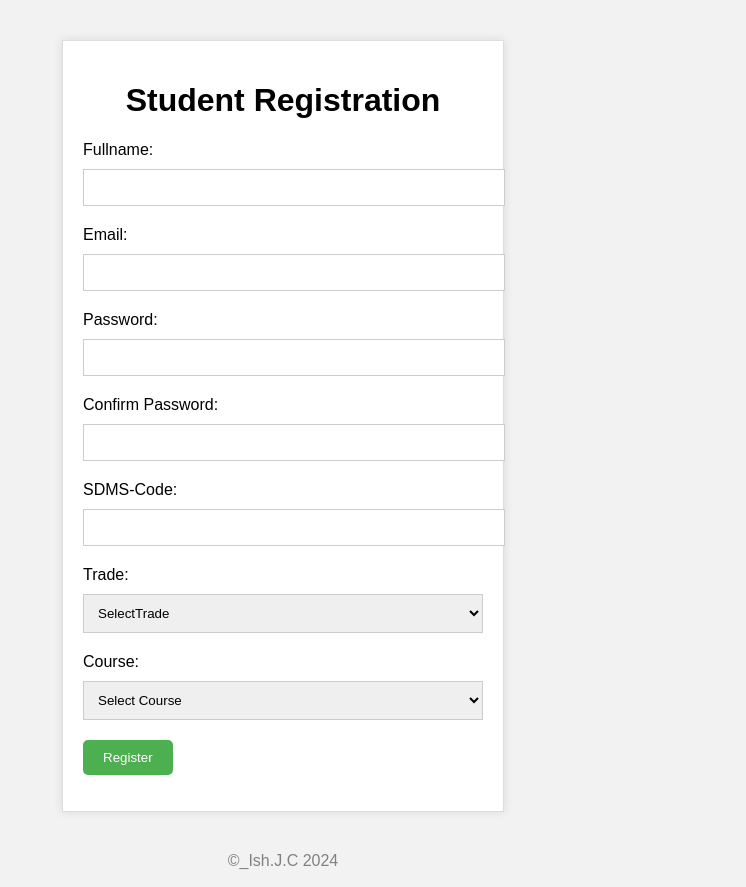
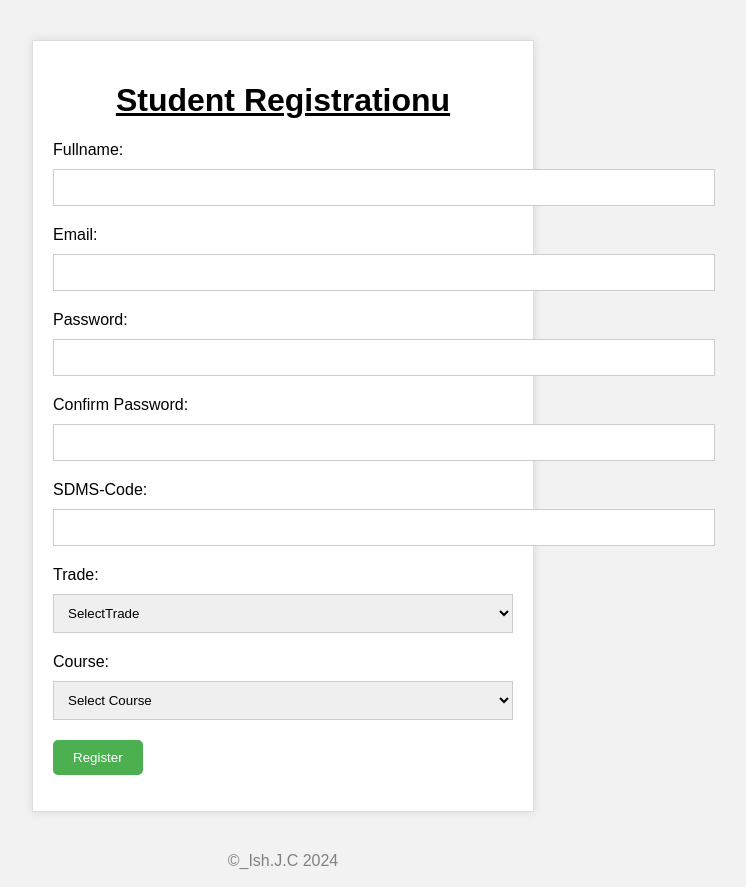
Before and after one commit to Celestinmunyaneza22/level3integratedsituation, a website: page student.html in a window 1280 px wide. Shown: the whole page, without its empty margins (357-1103 px from the left). Drawn offline with Linux system fonts and the light colour scheme.

Commit message:
commited by ish

```diff
--- /dev/null
+++ b/package.json
@@ -0,0 +1,6 @@
+{
+  "dependencies": {
+    "boostrap": "^2.0.0",
+    "icons": "^1.0.0"
+  }
+}
--- a/student.html
+++ b/student.html
@@ -8,18 +8,18 @@
 
 <body>
     <div class="container">
-        <h1>Student Registration</h1>
+        <h1><u>Student Registrationu</u></h1>
         <form id="registration-form">
             <label for="name">Fullname:</label>
-            <input type="text" id="name" name="name">
+            <input type="text" id="name" name="name" required>
 
 
             <label for="email">Email:</label>
-            <input type="email" id="email" name="email">
+             <input type="email" id="email" name="email" required>
 
 
             <label for="password">Password:</label>
-            <input type="password" id="password" name="password">
+            <input type="password" id="password" name="password" required>
 
 
             <label for="confirm-password">Confirm Password:</label>
@@ -27,7 +27,7 @@
 
 
             <label for="roll-no">SDMS-Code:</label>
-            <input type="text" id="roll-no" name="roll-no">
+            <input type="text" id="roll-no" name="roll-no" required>
 
             <label for="course">Trade:</label>
             <select id="course" name="course">
@@ -48,7 +48,8 @@
             </select>
 
 
-            <input type="submit" value="Register">
+             <input type="submit" value="Register"required
+             >
         </form>
         <p id="error-message"></p>
     </div>
--- a/style.css
+++ b/style.css
@@ -4,7 +4,7 @@ body {
 }
 
 .container {
-    width: 400px;
+    width: 460px;
     margin: 40px auto;
     padding: 20px;
     background-color: #fff;
@@ -22,7 +22,7 @@ label {
 }
 
 input[type="text"], input[type="email"], input[type="password"] {
-    width: 100%;
+    width: 40rem;
     padding: 10px;
     margin-bottom: 20px;
     border: 1px solid #ccc;
```
Also changed, not shown: 1 other file.
